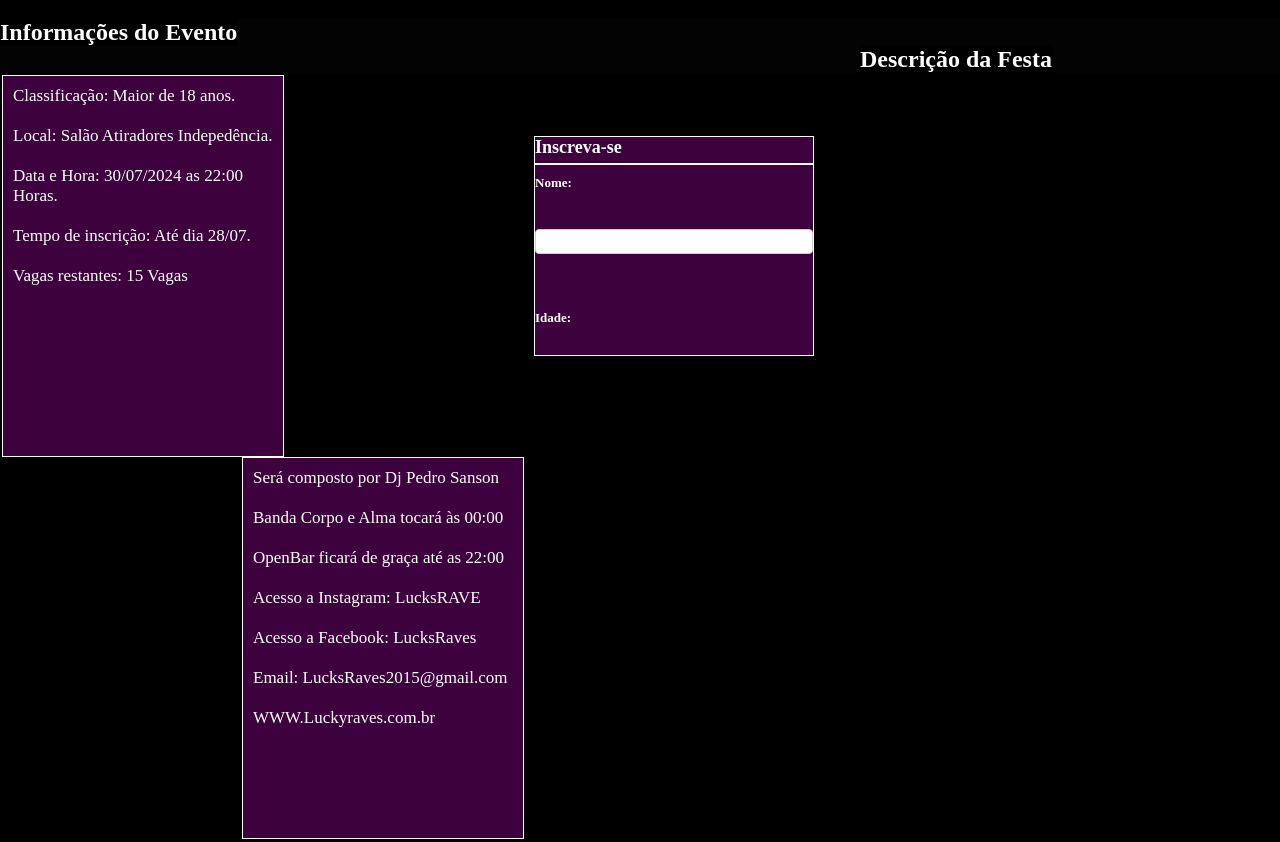
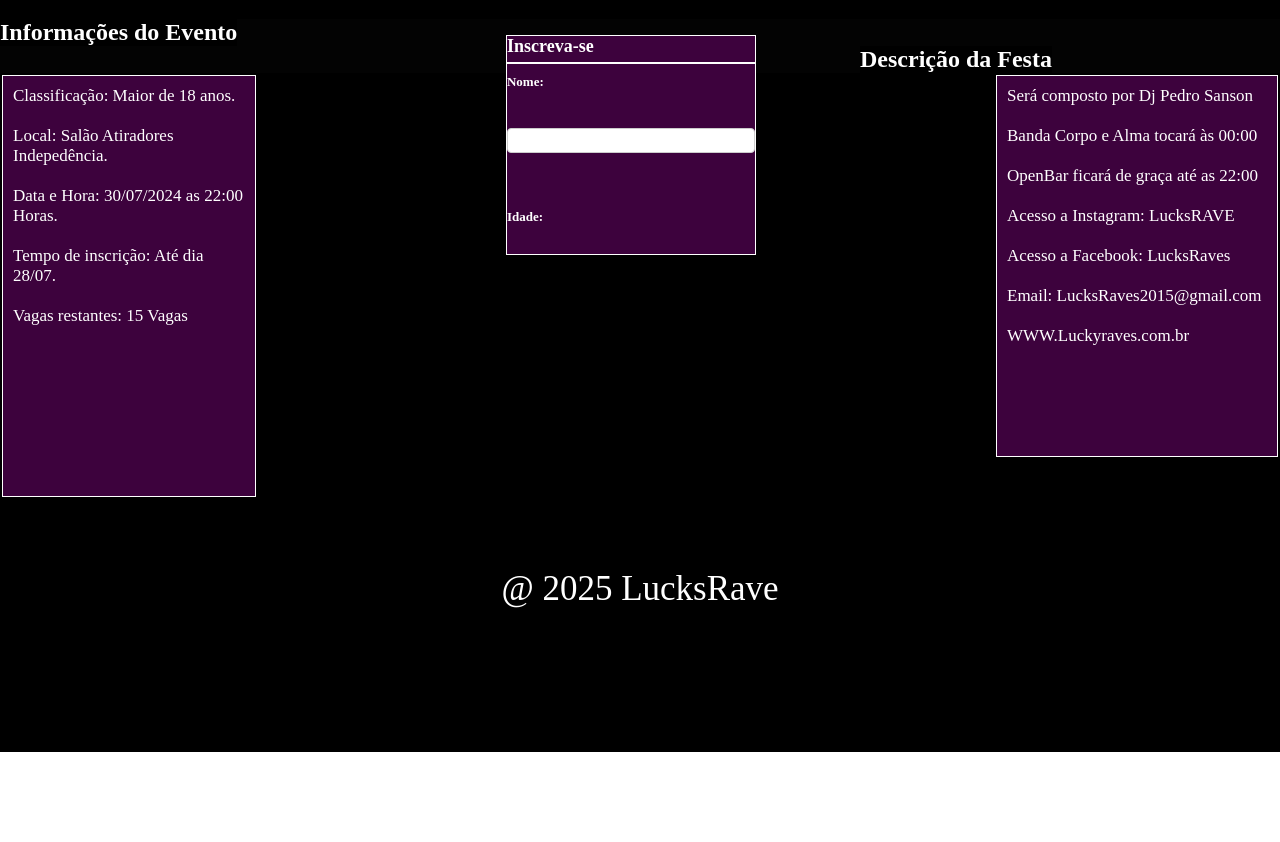
Before and after one commit to Henrique-konig/EVENTO, a plain HTML site: page EVENTO/index.html in a window 1280 px wide. Shown: the part 227-1069 px from the top of the page. After the commit the page ends 979 px from the top, so only its background shows below. Drawn offline with Linux system fonts and the light colour scheme.

Commit message:
Update style.css

```diff
--- a/EVENTO/style.css
+++ b/EVENTO/style.css
@@ -45,8 +45,7 @@
     background-color: black;
     display: flex;
     flex-direction: row;
-    align-items: center;
-    flex-wrap: wrap;
+    justify-content: space-between;
 }
 
 .inf{
@@ -164,4 +163,5 @@
     background-color: black;
     text-align: center ;
     font-size: 35px;
+    padding-bottom: 143px;
 }
```
